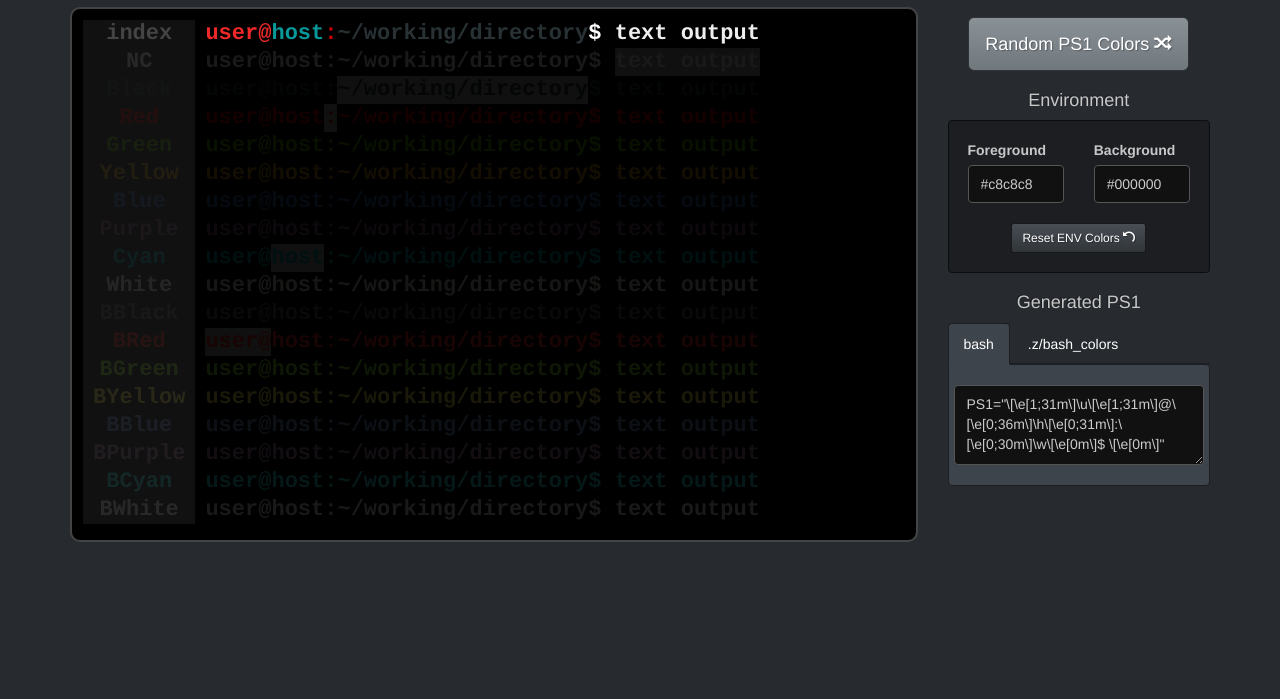
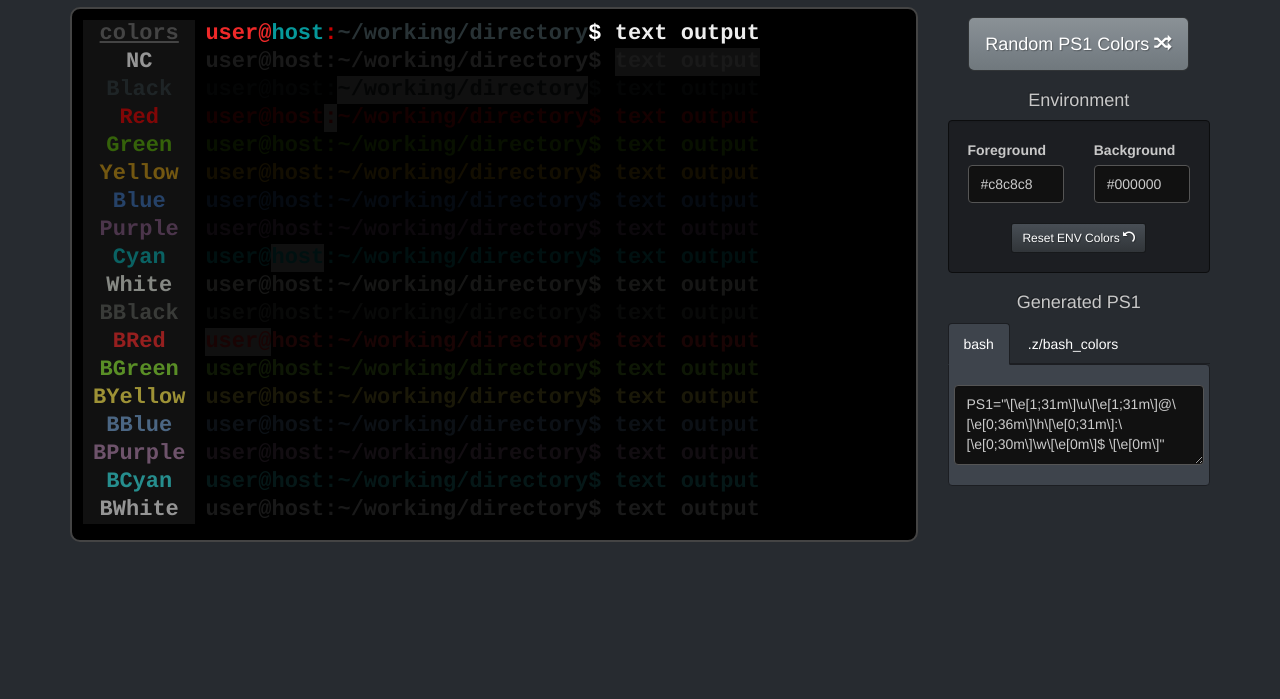
Before and after one commit to z/ps1-o-matic, a plain HTML site: page index.html in a window 1280 px wide. Shown: the part 68-767 px from the top of the page. Drawn offline with nearby package versions, Linux system fonts and the light colour scheme; files whose address does not match are found by name.

Commit message:
attempted to clarify the purpose of the index. less scale when you hover.

```diff
--- a/static/css/custom.css
+++ b/static/css/custom.css
@@ -20,9 +20,19 @@ body {
     margin-right: 10px !important;
     padding: 0 10px !important;
 }
+.lookup ul {
+    opacity: 0.6 !important;
+}
+.lookup a {
+    opacity: 1 !important;
+}
+.lookup a:hover {
+    transform: scale(1.3) !important;
+}
 
 #lookup-first {
     color: #444;
+    text-decoration: underline;
 }
 
 #random-colors {
@@ -119,7 +129,7 @@ textarea.expander {
 #color-selectors li:hover ul a:hover {
     text-shadow: 1px 1px 3px rgba(0, 0, 0, 1);
     opacity: 1;
-    transform: scale(2);
+    transform: scale(1.6);
     z-index: 1000;
 }
 
--- a/static/js/app.js
+++ b/static/js/app.js
@@ -163,7 +163,7 @@ $(function () {
   $("#color-selectors")
     .append('<li class="lookup">' +
       '<a href="" id="' + lookup + '-first" class="text-center">' +
-      'index' + '</a>' +
+      'colors' + '</a>' +
       '<ul id="' + lookup + '-color" class="segment"></ul>' +
     '</li>');
 
```
